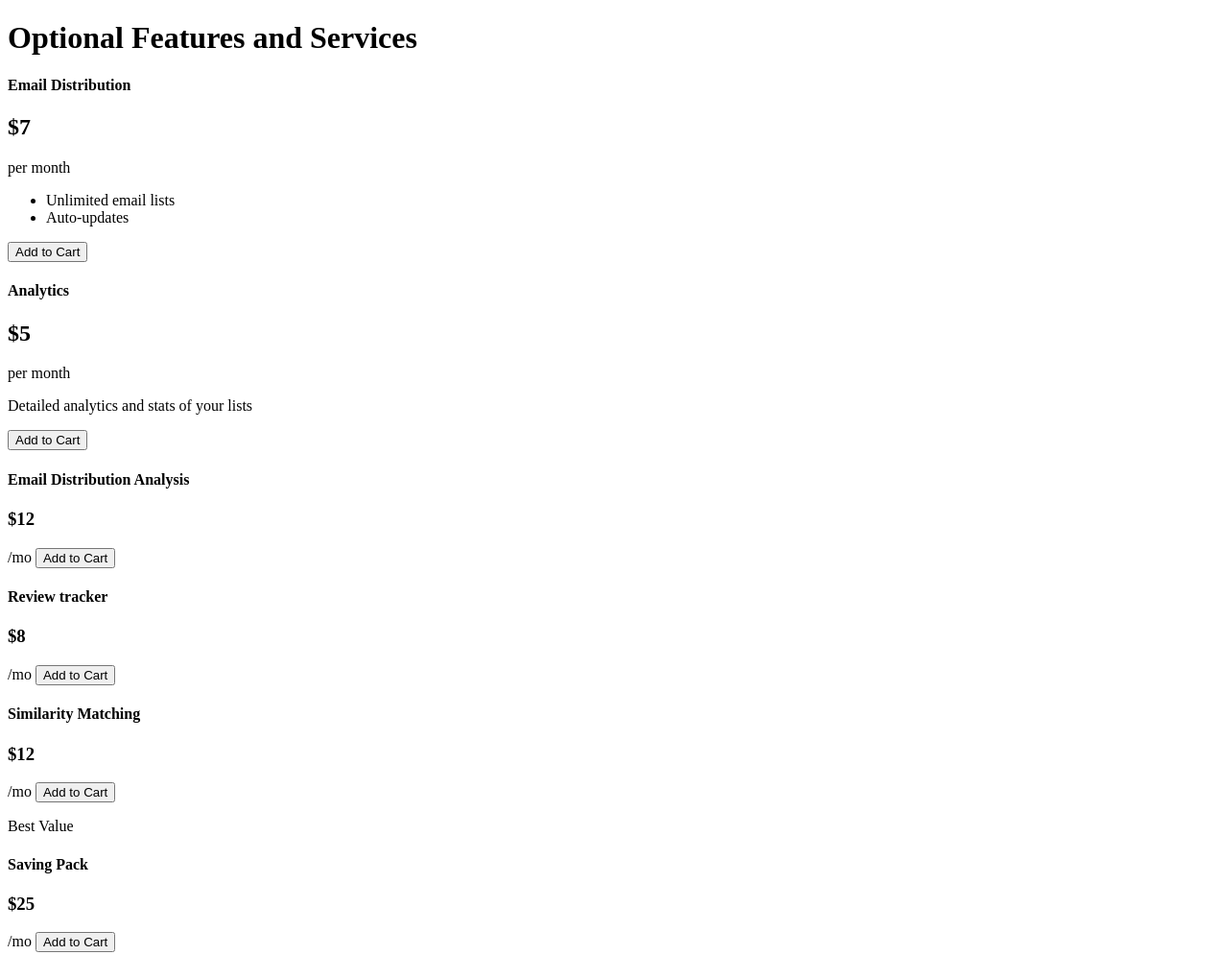
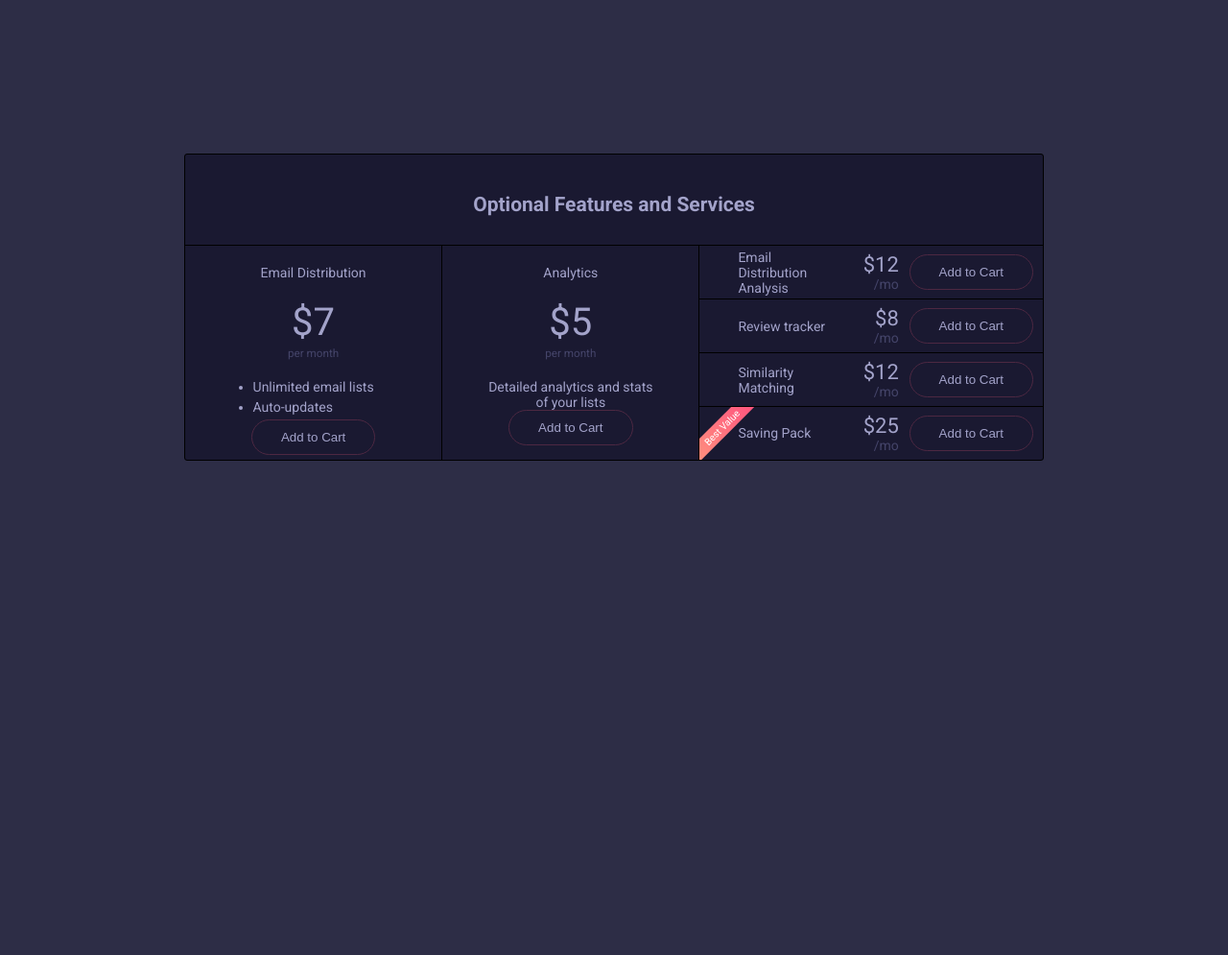
Before and after one commit to ennn22/upsell-features, a plain HTML site: page index.html in a window 1280 px wide. Shown: the whole page at 96% size. After the commit the page ends 800 px from the top, so only its background shows below. Drawn offline with Linux system fonts and the light colour scheme.

Commit message:
Add styling.

```diff
--- a/index.html
+++ b/index.html
@@ -4,68 +4,93 @@
   <meta charset="UTF-8">
   <meta http-equiv="X-UA-Compatible" content="IE=edge">
   <meta name="viewport" content="width=device-width, initial-scale=1.0">
+  <link rel="preconnect" href="https://fonts.googleapis.com">
+<link rel="preconnect" href="https://fonts.gstatic.com" crossorigin>
+<link href="https://fonts.googleapis.com/css2?family=Roboto:wght@300;400;500;700&display=swap" rel="stylesheet">
+
   <link href="./style.css" rel="stylesheet">
+
   <title>Upsell-features</title>
 </head>
 
+<body>
+
   <div class="container">
+
     <div class="header">
-    <h1>Optional Features and Services</h1>
+      <h2>Optional Features and Services</h2>
     </div>
 
     <div class="features-wrapper">
 
       <div class="email-feature">
-      <h4>Email Distribution</h4>
-      <h2 class="price">$7</h2>
-      <p>per month</p>
+        <div>
+          <h3>Email Distribution</h3>
+          <p class="price">$7</p>
+          <small>per month</small>
+          <div class="email-feature-list">
             <ul>
               <li>Unlimited email lists</li>
               <li>Auto-updates</li>
             </ul>
-      <button class="add-cart-btn">Add to Cart</button>
+          </div>
+        </div>
+        <div>
+          <button class="add-cart-btn left">Add to Cart</button>
+        </div>
       </div>
 
       <div class="analytics-feature">
-      <h4>Analytics</h4>
-      <h2 class="price">$5</h2>
-      <p>per month</p>
-      <p>Detailed analytics and stats of your lists</p>
-      <button class="add-cart-btn">Add to Cart</button>
+        <div>
+          <h3>Analytics</h3>
+          <p class="price">$5</p>
+          <small>per month</small>
+          <p class="analytics-feature-desc">Detailed analytics and stats <br> of your lists</p>
+        </div>
+        <div>
+        <button class="add-cart-btn left">Add to Cart</button>
+        </div>
       </div>
 
-    <div class="small-features-wrapper">
-      <div class="email-analysis-feature">
-        <h4>Email Distribution Analysis</h4>
-        <h3>$12</h3> <span>/mo</span>
-        <button class="add-cart-btn">Add to Cart</button>
+      <div class="right-features-wrapper">
+
+        <div class="right-feature email-analysis-feature">
+          <h3>Email Distribution Analysis</h3>
+          <div class="right-feature-price">
+            <p>$12</p> <span>/mo</span>
+          </div>
+          <button class="add-cart-btn right">Add to Cart</button>
         </div>
 
-      <div class="review-tracker-feature">
-        <h4>Review tracker</h4>
-        <h3>$8</h3> <span>/mo</span>
-        <button class="add-cart-btn">Add to Cart</button>
+        <div class="right-feature review-tracker-feature">
+          <h3>Review tracker</h3>
+          <div class="right-feature-price">
+            <p>$8</p> <span>/mo</span>
+          </div>
+          <button class="add-cart-btn right">Add to Cart</button>
         </div>
 
-      <div class="similarity-matching-feature">
-        <h4>Similarity Matching</h4>
-        <h3>$12</h3> <span>/mo</span>
-        <button class="add-cart-btn">Add to Cart</button>
+        <div class="right-feature similarity-matching-feature">
+          <h3>Similarity Matching</h3>
+          <div class="right-feature-price">
+            <p>$12</p> <span>/mo</span>
+          </div>
+          <button class="add-cart-btn right">Add to Cart</button>
         </div>
 
-      <div class="saving-pack">
-        <p class="best-value">Best Value</p>
-        <h4>Saving Pack</h4>
-        <h3>$25</h3> <span>/mo</span>
-        <button class="add-cart-btn">Add to Cart</button>
+        <div class="right-feature saving-pack">
+          <small class="best-value">Best Value</small>
+          <h3>Saving Pack</h3>
+          <div class="right-feature-price">
+            <p>$25</p> <span>/mo</span>
           </div>
+          <button class="add-cart-btn right">Add to Cart</button>
         </div>
 
       </div>
 
     </div>
-
-<body>
+  </div>
 
 </body>
 </html>
--- a/style.css
+++ b/style.css
@@ -0,0 +1,154 @@
+:root {
+  --font-color-1: #A3A3CA;
+  --font-color-2: #45456A;
+  --bg-color-1: #1A1931;
+}
+
+*,
+*::after,
+*::before {
+  margin: 0;
+  padding: 0;
+  box-sizing: border-box;
+}
+
+body {
+  font-family: 'Roboto', sans-serif;
+  font-size: 14px;
+  background: #2D2D46;
+}
+
+.container {
+  border: 1px solid black;
+  background-color: var(--bg-color-1);
+  color: var(--font-color-1);
+  border-radius: 3px;
+  width: 70vw;
+  height: 40vh;
+  margin: 10rem auto;
+}
+
+.header {
+  text-align: center;
+  padding: 40px 0;
+  border-bottom: 1px solid black;
+  height: 30%;
+}
+
+.features-wrapper {
+  display: flex;
+  height: 70%;
+}
+
+.features-wrapper h3 {
+  font-weight: 400;
+  font-size: 14px;
+}
+
+.email-feature,
+.analytics-feature {
+  flex: 1 1 30%;
+  padding: 20px 0;
+  text-align: center;
+  display: flex;
+  flex-direction: column;
+  justify-content: space-between;
+  border-right: 1px solid black;
+}
+
+.price {
+  font-size: 40px;
+  padding-top: 20px;
+}
+
+small {
+  color: var(--font-color-2);
+}
+
+.email-feature-list {
+  display: flex;
+  justify-content: center;
+  padding-top: 20px;
+}
+
+ul li {
+  text-align: left;
+  padding-bottom: 5px;
+}
+
+.analytics-feature-desc {
+  padding-top: 20px;
+}
+
+.add-cart-btn.left {
+  background-color: var(--bg-color-1);
+  color: var(--font-color-1);
+  border: 1px solid #4D2842;
+  padding: 10px 30px;
+  border-radius: 20px;
+  cursor: pointer;
+}
+
+.right-features-wrapper {
+  flex: 1.3 1.3 40%;
+  display: flex;
+  flex-direction: column;
+}
+
+.right-feature {
+  display: flex;
+  justify-content: space-between;
+  align-items: center;
+  height: 100%;
+}
+
+.right-feature h3 {
+  width: 40%;
+  padding-left: 40px;
+}
+
+.right-feature p {
+  font-size: 22px;
+  display: inline;
+}
+
+.right-feature-price {
+  width: 15%;
+  text-align: right;
+}
+
+.right-feature span {
+  color: var(--font-color-2);
+}
+
+.email-analysis-feature,
+.review-tracker-feature,
+.similarity-matching-feature {
+  border-bottom: 1px solid black;
+}
+
+.saving-pack {
+  position: relative;
+  overflow: hidden;
+}
+
+.best-value {
+  position: absolute;
+  top: 13px;
+  left: -17px;
+  background: linear-gradient(90deg, #FE8F7E, #FF547F);
+  color: white;
+  font-size: 10px;
+  padding: 3px 17px;
+  transform: rotate(-45deg);
+}
+
+.add-cart-btn.right {
+  background-color: var(--bg-color-1);
+  color: var(--font-color-1);
+  border: 1px solid #4D2842;
+  padding: 10px 30px;
+  margin-right: 10px;
+  border-radius: 20px;
+  cursor: pointer;
+}
```
Lines whose indentation alone changed are shown as unchanged.
